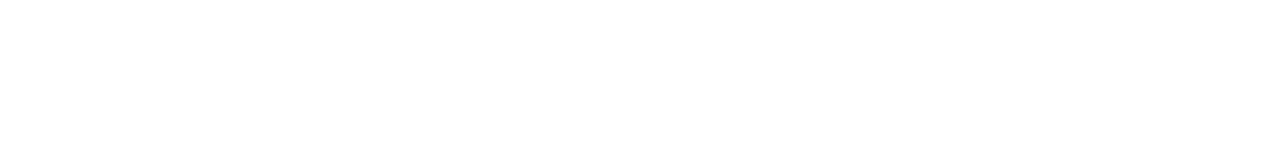
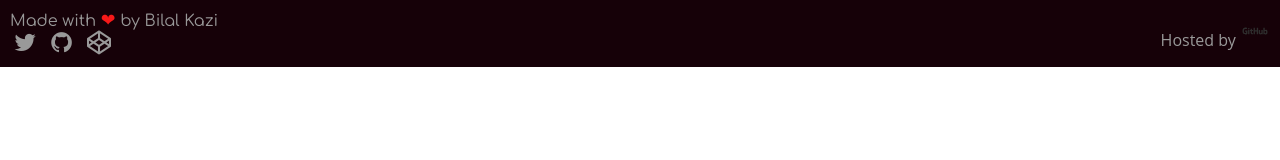
Before and after one commit to bkazi/weather-app, a website: page index.html in a window 1280 px wide. Drawn offline with Linux system fonts and the light colour scheme; a web font is replaced by a local one.

Commit message:
Add footer and respective styling

```diff
--- a/index.html
+++ b/index.html
@@ -6,5 +6,28 @@
   </head>
   <body>
     <script type="text/javascript" src="js/main.js"></script>
+
+    <footer>
+      <div class="personal">
+        Made with <span class="heart">&#x2764;</span> by Bilal Kazi
+        <div class="social">
+          <div class="icon">
+            <a href="https://twitter.com/bkazi15/"><i class="fa fa-twitter"></i></a>
+          </div>
+          <div class="icon">
+            <a href="https://github.com/bkazi/"><i class="fa fa-github"></i></a>
+          </div>
+          <div class="icon">
+            <a href="http://codepen.io/bkazi/"><i class="fa fa-codepen"></i></a>
+          </div>
+        </div>
+      </div>
+      <div class="hosted">
+        Hosted by <a href="https://pages.github.com/"><img src="assets/GitHub_Logo.svg"></a>
+      </div>
+      <!-- <div class="api-by">
+
+      </div> -->
+    </footer>
   </body>
 </html>
--- a/src/styles/base/_fonts.scss
+++ b/src/styles/base/_fonts.scss
@@ -0,0 +1,2 @@
+@import "https://fonts.googleapis.com/css?family=Comfortaa|Opens+Sans";
+@import "https://maxcdn.bootstrapcdn.com/font-awesome/4.5.0/css/font-awesome.min.css";
--- /dev/null
+++ b/src/styles/base/_vars.scss
@@ -0,0 +1,2 @@
+$footer-height: 100px;
+$footer-color: rgb(22, 1, 8);
--- a/src/styles/main.scss
+++ b/src/styles/main.scss
@@ -1,4 +1,13 @@
-@import "base/_normalize.scss";
-@import "base/_fonts.scss";
+:root {
+	font-size: 16px;
+}
 
-@import "modules/_footer.scss";
+*, *::after, *::before {
+	box-sizing: border-box;
+}
+
+@import "base/normalize";
+@import "base/fonts";
+@import "base/vars";
+
+@import "modules/footer";
--- a/src/styles/modules/_footer.scss
+++ b/src/styles/modules/_footer.scss
@@ -0,0 +1,52 @@
+$font-color: #999999;
+
+footer {
+	display: flex;
+	flex-direction: row;
+	flex-wrap: wrap;
+	align-items: center;
+	justify-content: space-between;
+	position: relative;
+	bottom: 0px;
+	width: 100vw;
+	z-index: 0;
+	background: $footer-color;
+	padding: 10px;
+}
+
+.personal {
+	display: block;;
+	color: $font-color;
+	font-family: "Comfortaa", cursive;
+}
+
+.heart {
+	color: rgb(247, 25, 25);
+	font-size: 1.1em;
+}
+
+.social {
+	display: block;
+	font-size: 24px;
+
+	.icon {
+		display: inline-block;
+		padding: 0px 4px;
+	}
+
+	a {
+		text-decoration: none;
+		color: $font-color;
+	}
+}
+
+.hosted {
+	display: block;
+	font-family: "Open Sans", sans-serif;
+	color: $font-color;
+
+	img {
+		height: 30px;
+		width: auto;
+	}
+}
```
Also changed, not shown: src/index.html (+23 -0 lines), styles/main.css.
